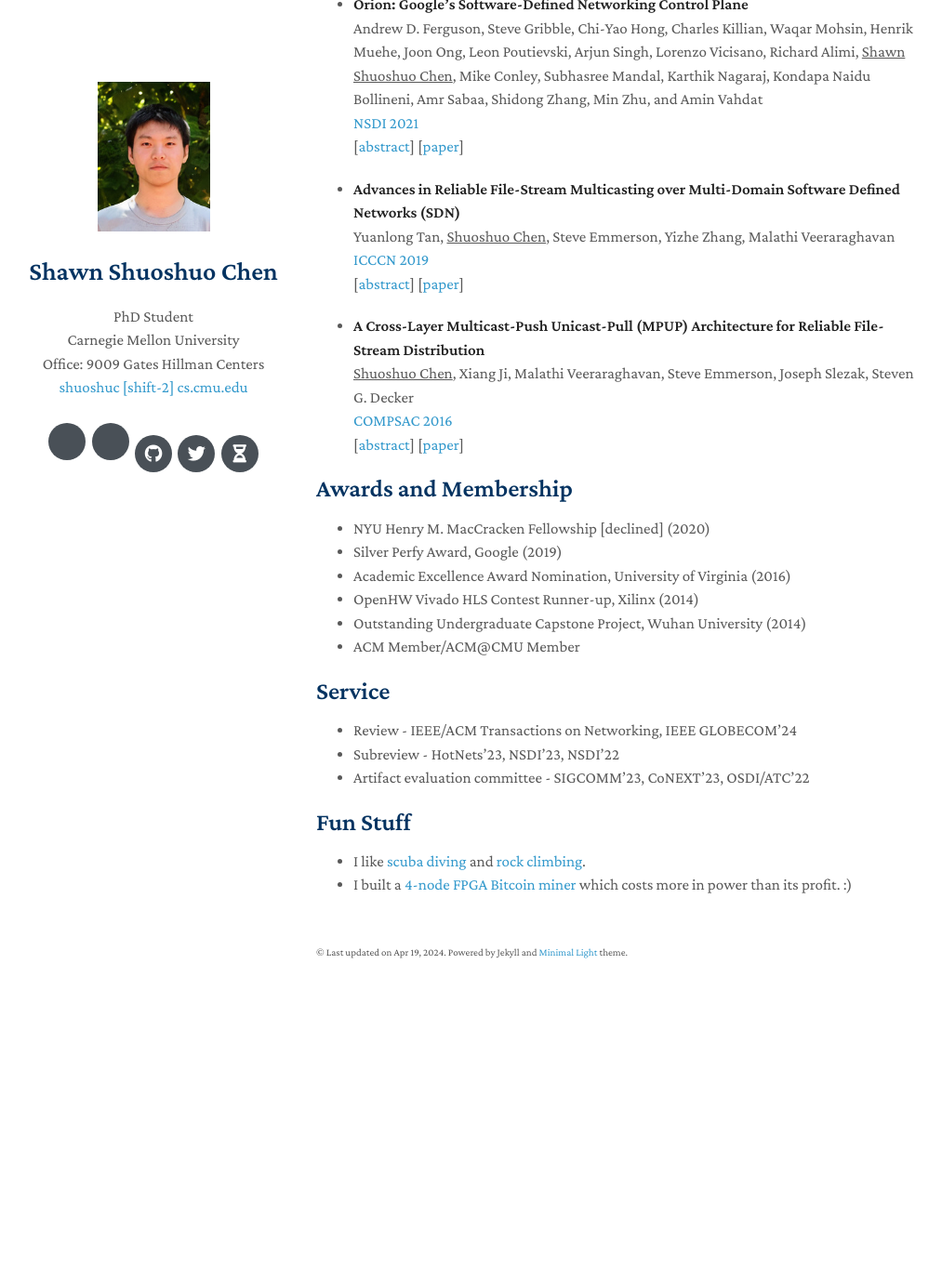
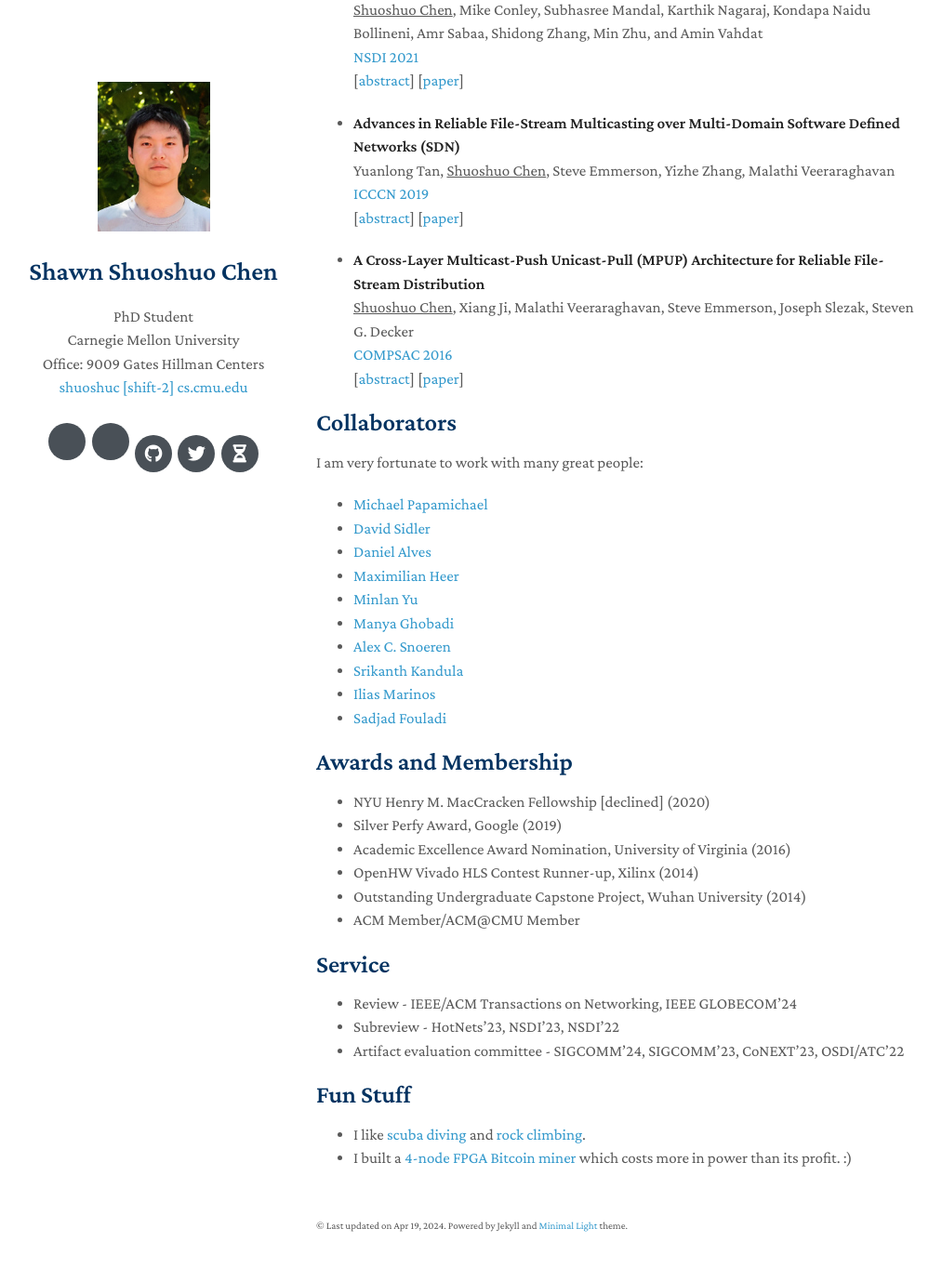
Before and after one commit to shuoshuc/homepage, a Jekyll site: the page built from index.md, in a window 1280 px wide and 1400 px high, scrolled down 923 px. Shown: the top 1364 px of the window at 93% size, without its empty margins (130-1143 px from the left). Built offline with Jekyll 4.4.1, drawn with Linux system fonts in a browser that asks for light colours; nearby versions of some CDN libraries; a style sheet for code colours, icons or effects is not loaded; before the commit the page ends 2029 px from its top, so only the background shows below that; some of the changed text lies outside the part shown.

Commit message:
Update index.md
Update homepage.

```diff
--- a/index.md
+++ b/index.md
@@ -2,9 +2,7 @@
 layout: homepage
 ---
 
-I am a third year PhD student in the [Computer Science Department](https://www.csd.cs.cmu.edu/) at [Carnegie Mellon University](https://www.cmu.edu/). I am co-advised by [Prof. Peter Steenkiste](https://www.cs.cmu.edu/~prs/) and [Prof. Srinivasan Seshan](http://www.cs.cmu.edu/~srini/). My research interests include computer networks and systems. I design and build large-scale networked computers to sustain the performance scaling of computing in post Moore's Law era. Most recently, I have been working on reconfigurable data center networks, optical networks and ML systems.
-
-I am very fortunate to collaborate with [Prof. Minlan Yu](https://minlanyu.seas.harvard.edu/), [Prof. Manya Ghobadi](https://people.csail.mit.edu/ghobadi/), [Prof. Alex C. Snoeren](https://cseweb.ucsd.edu/~snoeren/), [Srikanth Kandula](https://www.microsoft.com/en-us/research/people/srikanth/), [Ilias Marinos](https://www.microsoft.com/en-us/research/people/ilmarino/), [Sadjad Fouladi](https://sadjad.org/).
+I am a 4th year PhD student in the [Computer Science Department](https://www.csd.cs.cmu.edu/) at [Carnegie Mellon University](https://www.cmu.edu/). I am co-advised by [Prof. Peter Steenkiste](https://www.cs.cmu.edu/~prs/) and [Prof. Srinivasan Seshan](http://www.cs.cmu.edu/~srini/). My research interests include computer networks and systems. I design and build large-scale networked computers to sustain the performance scaling of computing in post Moore's Law era. Most recently, I have been working on reconfigurable data center networks, optical networks and ML systems.
 
 Prior to CMU, I was a technical lead on Google's [Network Infrastructure](https://research.google/teams/network-systems/) team, where I built Google's [Jupiter](https://research.google/pubs/pub51587/) fabric and its SDN controller [Orion](https://research.google/pubs/pub50245/).
 
@@ -60,6 +58,20 @@ I received my masters degree in computer engineering from [University of Virgini
   <br>
   [[abstract](https://ieeexplore.ieee.org/document/7552068)] [[paper](./assets/papers/fmtp-compsac2016.pdf)]
 
+## Collaborators
+
+I am very fortunate to work with many great people:
+- [Michael Papamichael](https://www.microsoft.com/en-us/research/people/papamix/)
+- [David Sidler](https://www.linkedin.com/in/david-sidler/)
+- [Daniel Alves](https://scholar.google.com/citations?user=VZv0o1wAAAAJ&hl=en)
+- [Maximilian Heer](https://www.linkedin.com/in/maximilian-heer/)
+- [Minlan Yu](https://minlanyu.seas.harvard.edu/)
+- [Manya Ghobadi](https://people.csail.mit.edu/ghobadi/)
+- [Alex C. Snoeren](https://cseweb.ucsd.edu/~snoeren/)
+- [Srikanth Kandula](https://www.microsoft.com/en-us/research/people/srikanth/)
+- [Ilias Marinos](https://www.microsoft.com/en-us/research/people/ilmarino/)
+- [Sadjad Fouladi](https://sadjad.org/)
+
 ## Awards and Membership
 
 - NYU Henry M. MacCracken Fellowship \[declined\] (2020)
@@ -73,7 +85,7 @@ I received my masters degree in computer engineering from [University of Virgini
 
 - Review - IEEE/ACM Transactions on Networking, IEEE GLOBECOM'24
 - Subreview - HotNets'23, NSDI'23, NSDI'22
-- Artifact evaluation committee - SIGCOMM'23, CoNEXT'23, OSDI/ATC'22
+- Artifact evaluation committee - SIGCOMM'24, SIGCOMM'23, CoNEXT'23, OSDI/ATC'22
 
 ## Fun Stuff
 
```
